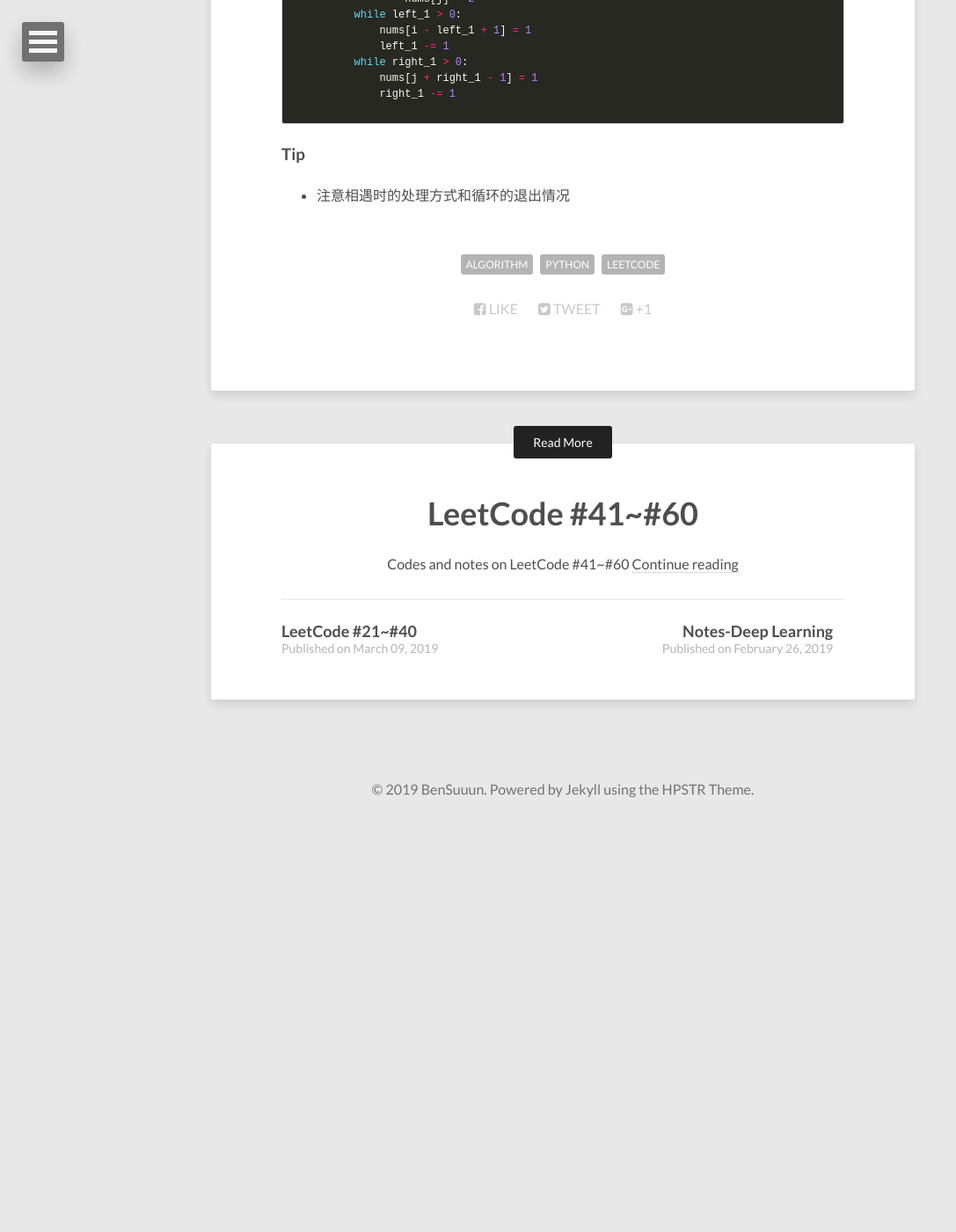
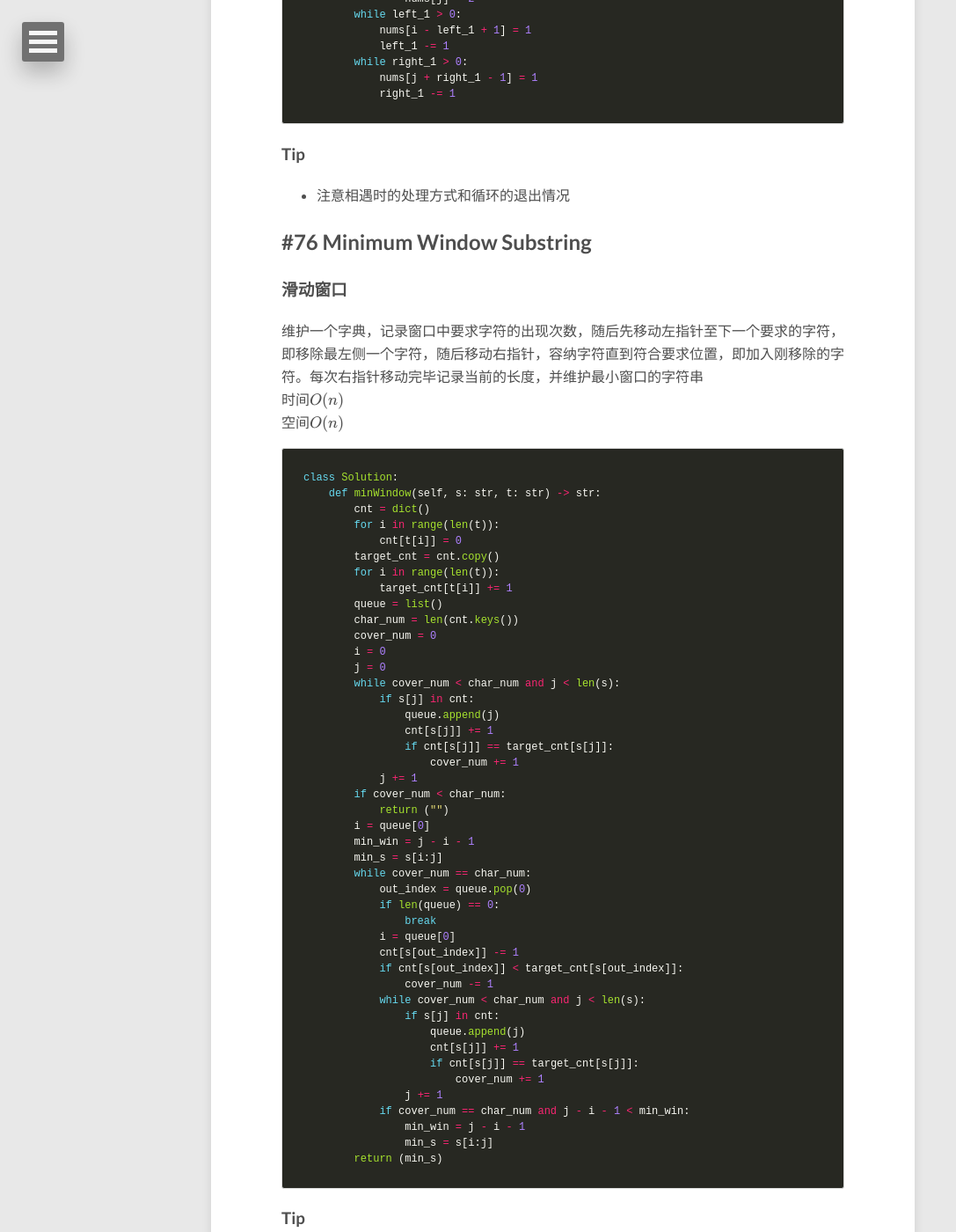
Before and after one commit to Wangbin-Sun/wangbin-sun.github.io, a Jekyll site: the page built from _posts/2019-04-18-leetcode-61-to-80.md, in a window 1280 px wide and 1400 px high, scrolled down 12465 px. Shown: the whole window at 88% size, without its empty margins (0-1087 px from the left). Built offline with Jekyll 4.4.1, drawn with Linux system fonts in a browser that asks for light colours; nearby versions of some CDN libraries; formulas are drawn with MathJax 3; before the commit the page ends 13403 px from its top, so only the background shows below that.

Commit message:
Update Leetcode to #76

````diff
--- a/_posts/2019-04-18-leetcode-61-to-80.md
+++ b/_posts/2019-04-18-leetcode-61-to-80.md
@@ -546,3 +546,59 @@ class Solution:
 
 ### Tip
 * 注意相遇时的处理方式和循环的退出情况
+
+## #76 Minimum Window Substring
+
+### 滑动窗口
+维护一个字典，记录窗口中要求字符的出现次数，随后先移动左指针至下一个要求的字符，即移除最左侧一个字符，随后移动右指针，容纳字符直到符合要求位置，即加入刚移除的字符。每次右指针移动完毕记录当前的长度，并维护最小窗口的字符串
+时间$O(n)$
+空间$O(n)$
+```python
+class Solution:
+    def minWindow(self, s: str, t: str) -> str:
+        cnt = dict()
+        for i in range(len(t)):
+            cnt[t[i]] = 0
+        target_cnt = cnt.copy()
+        for i in range(len(t)):
+            target_cnt[t[i]] += 1
+        queue = list()
+        char_num = len(cnt.keys())
+        cover_num = 0
+        i = 0
+        j = 0
+        while cover_num < char_num and j < len(s):
+            if s[j] in cnt:
+                queue.append(j)
+                cnt[s[j]] += 1
+                if cnt[s[j]] == target_cnt[s[j]]:
+                    cover_num += 1
+            j += 1
+        if cover_num < char_num:
+            return ("")
+        i = queue[0]
+        min_win = j - i - 1
+        min_s = s[i:j]
+        while cover_num == char_num:
+            out_index = queue.pop(0)
+            if len(queue) == 0:
+                break
+            i = queue[0]
+            cnt[s[out_index]] -= 1
+            if cnt[s[out_index]] < target_cnt[s[out_index]]:
+                cover_num -= 1
+            while cover_num < char_num and j < len(s):
+                if s[j] in cnt:
+                    queue.append(j)
+                    cnt[s[j]] += 1
+                    if cnt[s[j]] == target_cnt[s[j]]:
+                        cover_num += 1
+                j += 1
+            if cover_num == char_num and j - i - 1 < min_win:
+                min_win = j - i - 1
+                min_s = s[i:j]
+        return (min_s)
+```
+
+### Tip
+* 注意空集的处理方式
````
Also changed, not shown: 4 other files.
